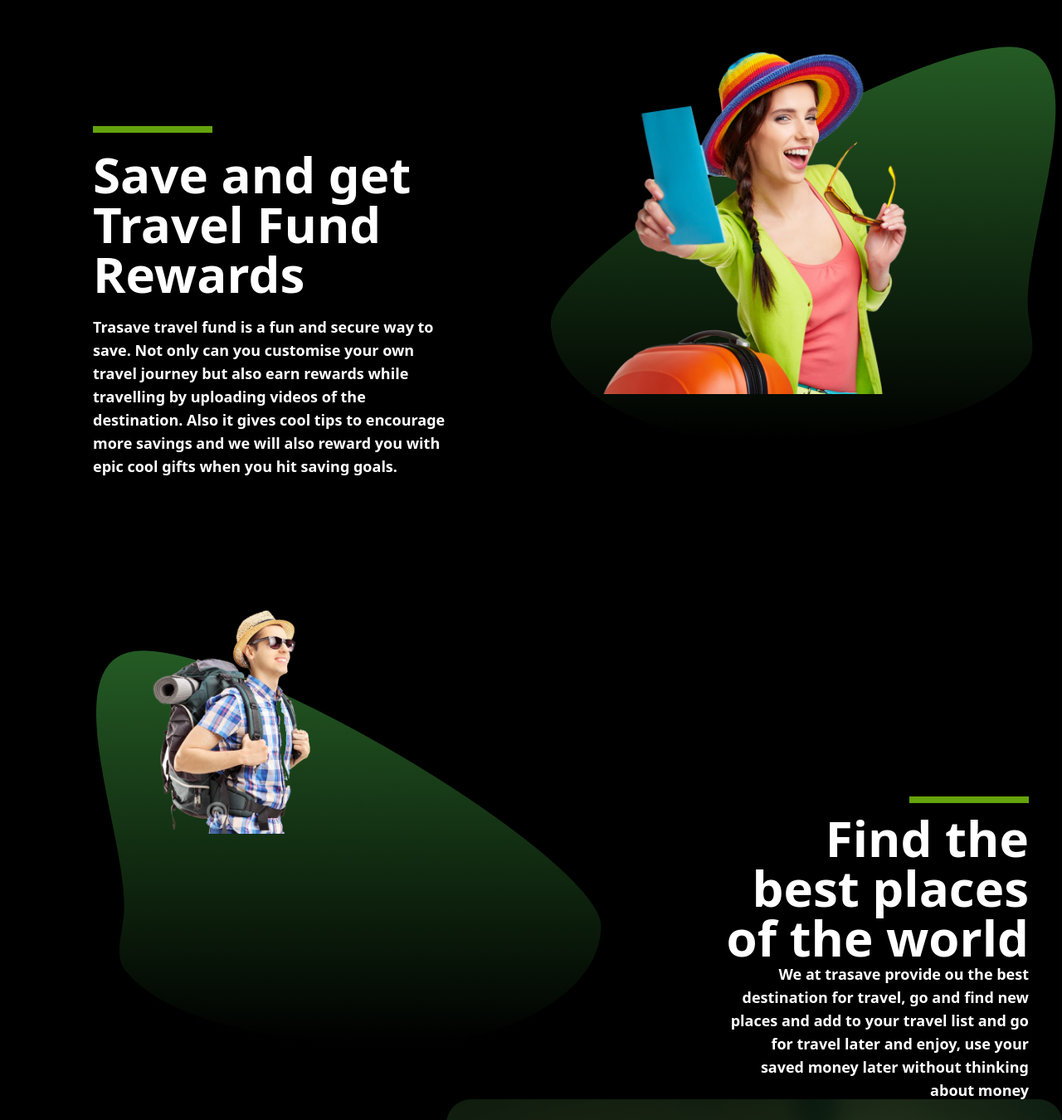
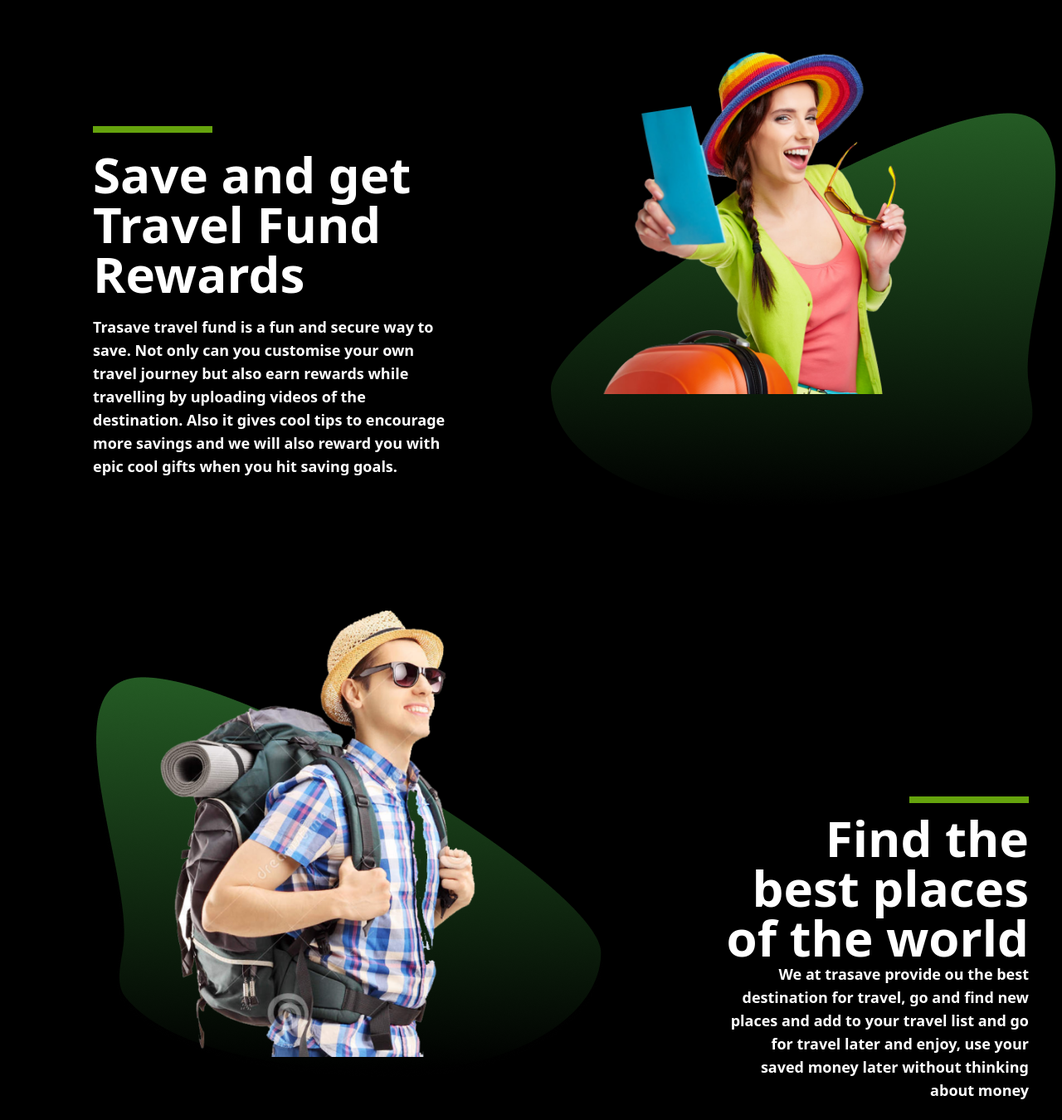
Before and after one commit to huuphuoc2400/web-trasave, a plain HTML site: page index.html in a window 1280 px wide. Shown: the part 1680-3030 px from the top of the page at 83% size. Drawn offline with nearby package versions, Linux system fonts and the light colour scheme.

Commit message:
add respomsive for website

```diff
--- a/index.html
+++ b/index.html
@@ -106,7 +106,7 @@
         </div>
 
         <div>
-            <img class="absolute" src="/images/Ellipse 2.png" alt="arrow">
+            <img class="absolute mt-20" src="/images/Ellipse 2.png" alt="arrow">
             <div class="mx-12">
                 <img class="w-3/4 h-1/2 relative" src="/images/2.png" alt="arrow">
             </div>
@@ -117,9 +117,9 @@
 
 <div class="flex">
     <div class="mt-40 relative">
-        <img class="absolute mx-28 mt-12" src="/images/Ellipse 3.png" alt="arrow">
+        <img class="absolute mx-28 mt-20" src="/images/Ellipse 3.png" alt="arrow">
         <div>
-            <img class="w-3/12 h-2/12 relative mx-44" src="/images/3.png" alt="arrow">
+            <img class="w-6/12 h-5/12 relative mx-44" src="/images/3.png" alt="arrow">
         </div>
     </div>
     <div>
```
